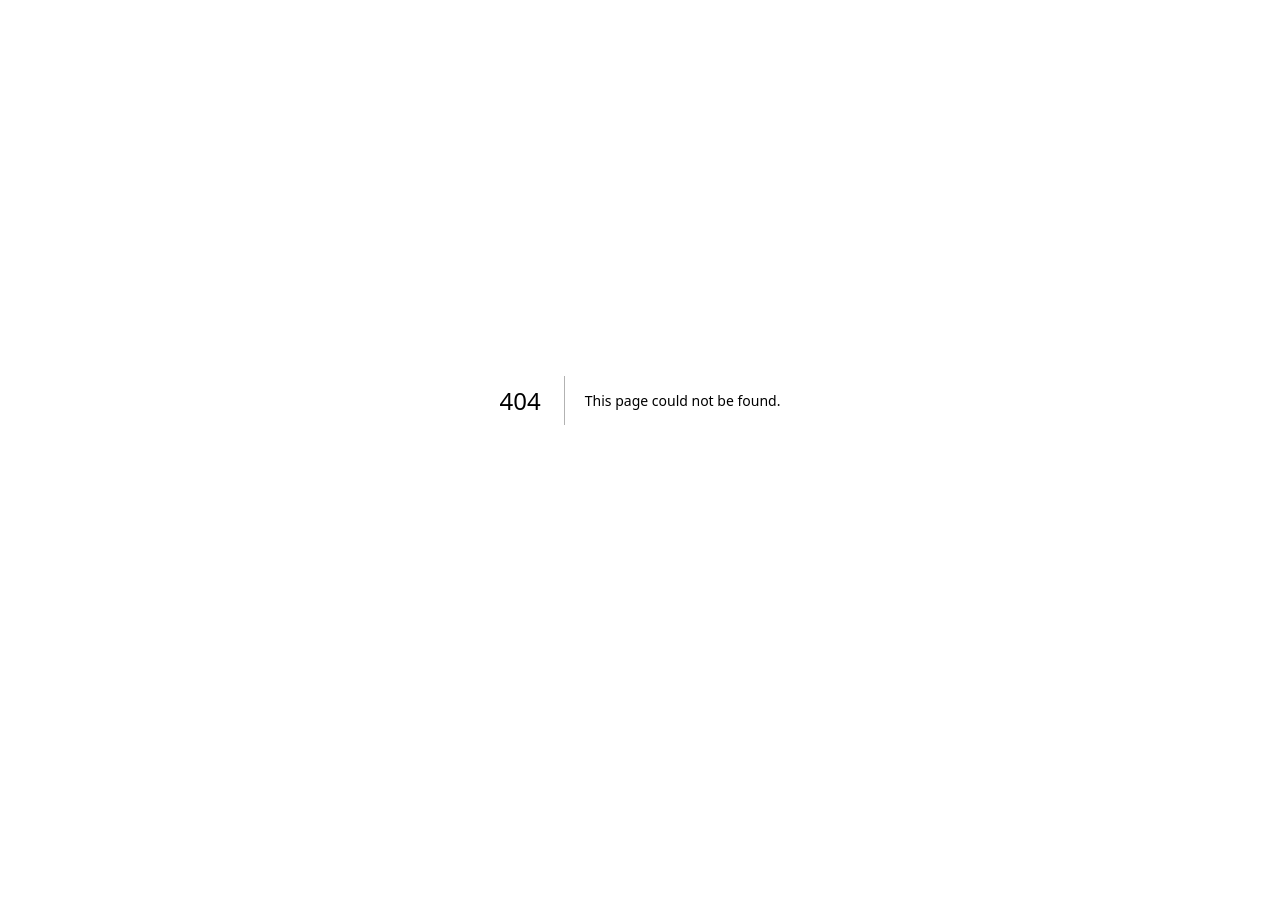
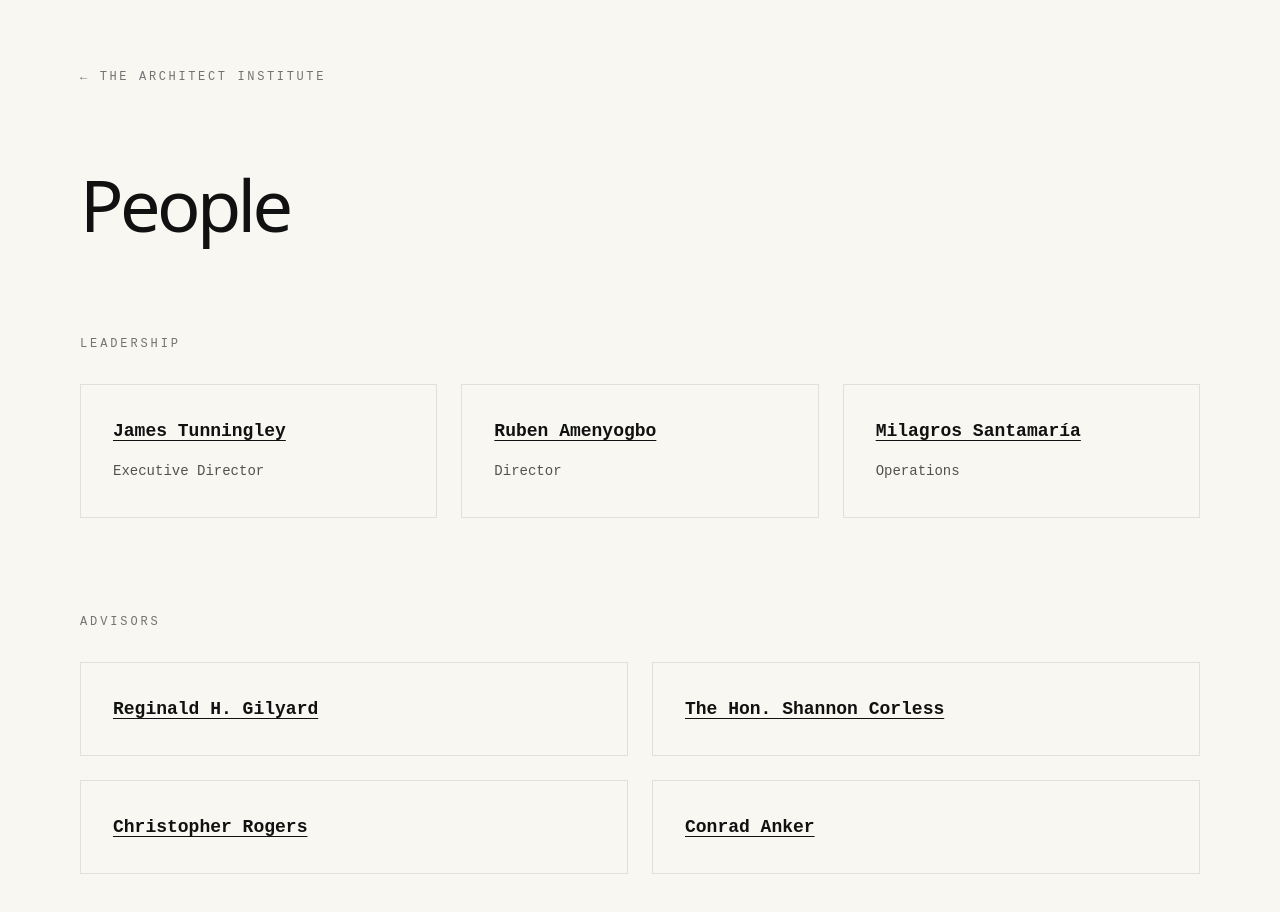
Before and after one commit to jamesarchitect/architect-institute, a Next.js app: page /people in a window 1280 px wide. Before the commit this address had no page. Shown: the top 912 px of the page. Before the commit the page ends 800 px from the top, so only its background shows below. Built offline with nearby package versions, Linux system fonts and the light colour scheme.

Commit message:
refine people page

```diff
--- /dev/null
+++ b/app/people/page.tsx
@@ -0,0 +1,111 @@
+import Link from "next/link";
+
+const leadership = [
+  {
+    name: "James Tunningley",
+    role: "Executive Director",
+    href: "https://www.linkedin.com/in/james-tunningley/",
+  },
+  {
+    name: "Ruben Amenyogbo",
+    role: "Director",
+    href: "https://www.linkedin.com/in/rgjamenyogbo/",
+  },
+  {
+    name: "Milagros Santamaría",
+    role: "Operations",
+    href: "https://milisantamaria.legal/",
+  },
+];
+
+const advisors = [
+  {
+    name: "Reginald H. Gilyard",
+    href: "https://www.onlreit.com/about-us/board-of-directors",
+  },
+  {
+    name: "The Hon. Shannon Corless",
+    href: "https://www.insaonline.org/detail-pages/person/shannon-corless",
+  },
+  {
+    name: "Christopher Rogers",
+    href: "https://milkeninstitute.org/events/global-investors-symposium-mexico-city-2024/speakers/christopher-rogers",
+  },
+  {
+    name: "Conrad Anker",
+    href: "https://en.wikipedia.org/wiki/Conrad_Anker",
+  },
+];
+
+export default function PeoplePage() {
+  return (
+    <main className="min-h-screen bg-[#f8f7f2] text-[#111] [font-family:'Courier_New',monospace]">
+      <div className="mx-auto max-w-7xl px-6 py-16 md:px-12 lg:px-20">
+        <Link
+          href="/"
+          className="text-xs uppercase tracking-[0.22em] text-neutral-500"
+        >
+          ← The Architect Institute
+        </Link>
+
+        <div className="mt-20">
+          <h1 className="text-5xl tracking-[-0.05em] [font-family:ui-sans-serif,system-ui,sans-serif] md:text-7xl">
+            People
+          </h1>
+        </div>
+
+        <section className="mt-24">
+          <h2 className="mb-8 text-xs uppercase tracking-[0.24em] text-neutral-500">
+            Leadership
+          </h2>
+
+          <div className="grid gap-6 md:grid-cols-3">
+            {leadership.map((person) => (
+              <div
+                key={person.name}
+                className="border border-neutral-900/10 p-8"
+              >
+                <a
+                  href={person.href}
+                  target="_blank"
+                  rel="noreferrer"
+                  className="block text-lg font-bold underline underline-offset-4"
+                >
+                  {person.name}
+                </a>
+
+                <p className="mt-3 text-sm leading-7 text-neutral-600">
+                  {person.role}
+                </p>
+              </div>
+            ))}
+          </div>
+        </section>
+
+        <section className="mt-24">
+          <h2 className="mb-8 text-xs uppercase tracking-[0.24em] text-neutral-500">
+            Advisors
+          </h2>
+
+          <div className="grid gap-6 md:grid-cols-2">
+            {advisors.map((person) => (
+              <div
+                key={person.name}
+                className="border border-neutral-900/10 p-8"
+              >
+                <a
+                  href={person.href}
+                  target="_blank"
+                  rel="noreferrer"
+                  className="block text-lg font-bold underline underline-offset-4"
+                >
+                  {person.name}
+                </a>
+              </div>
+            ))}
+          </div>
+        </section>
+      </div>
+    </main>
+  );
+}
```
